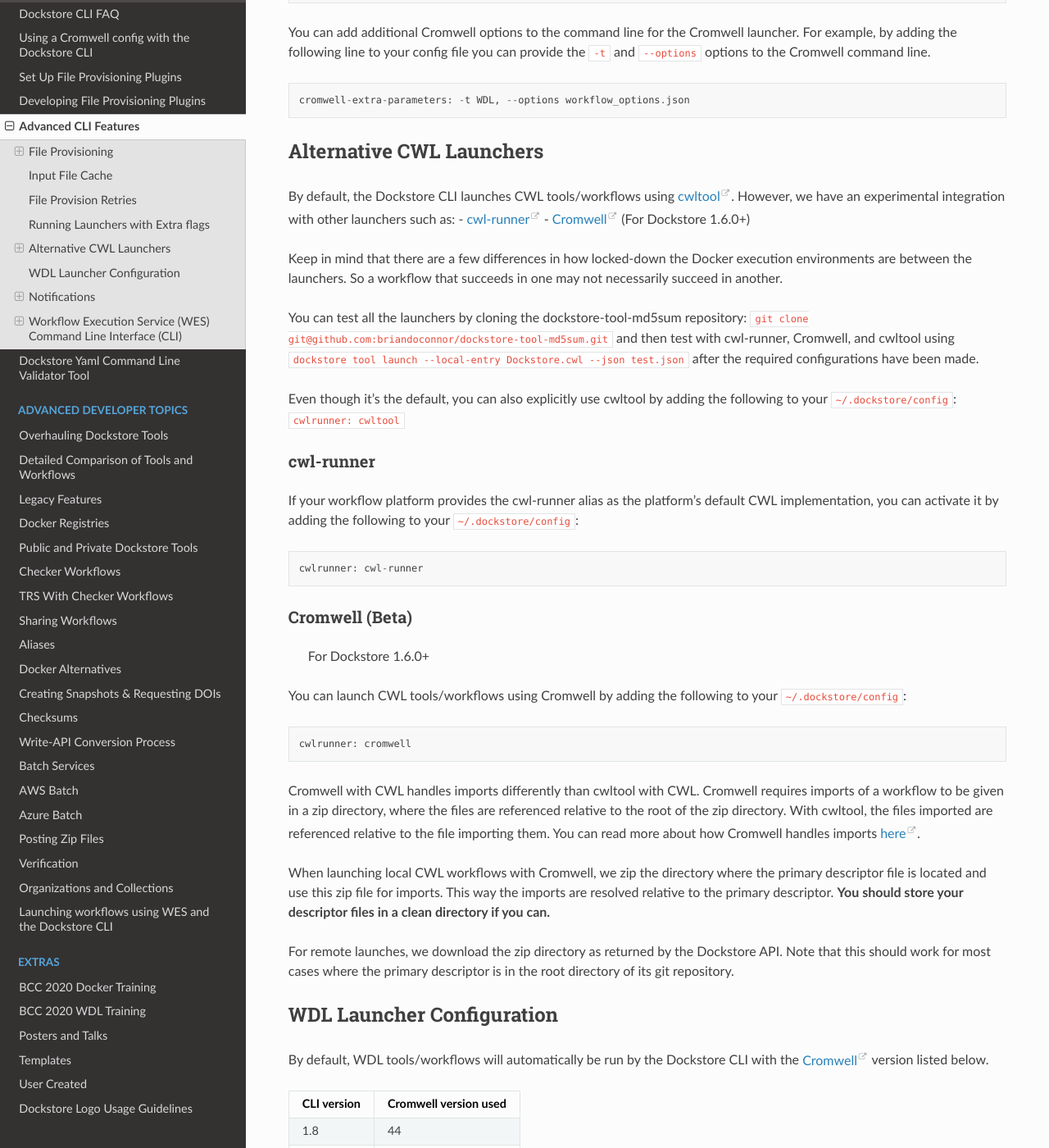
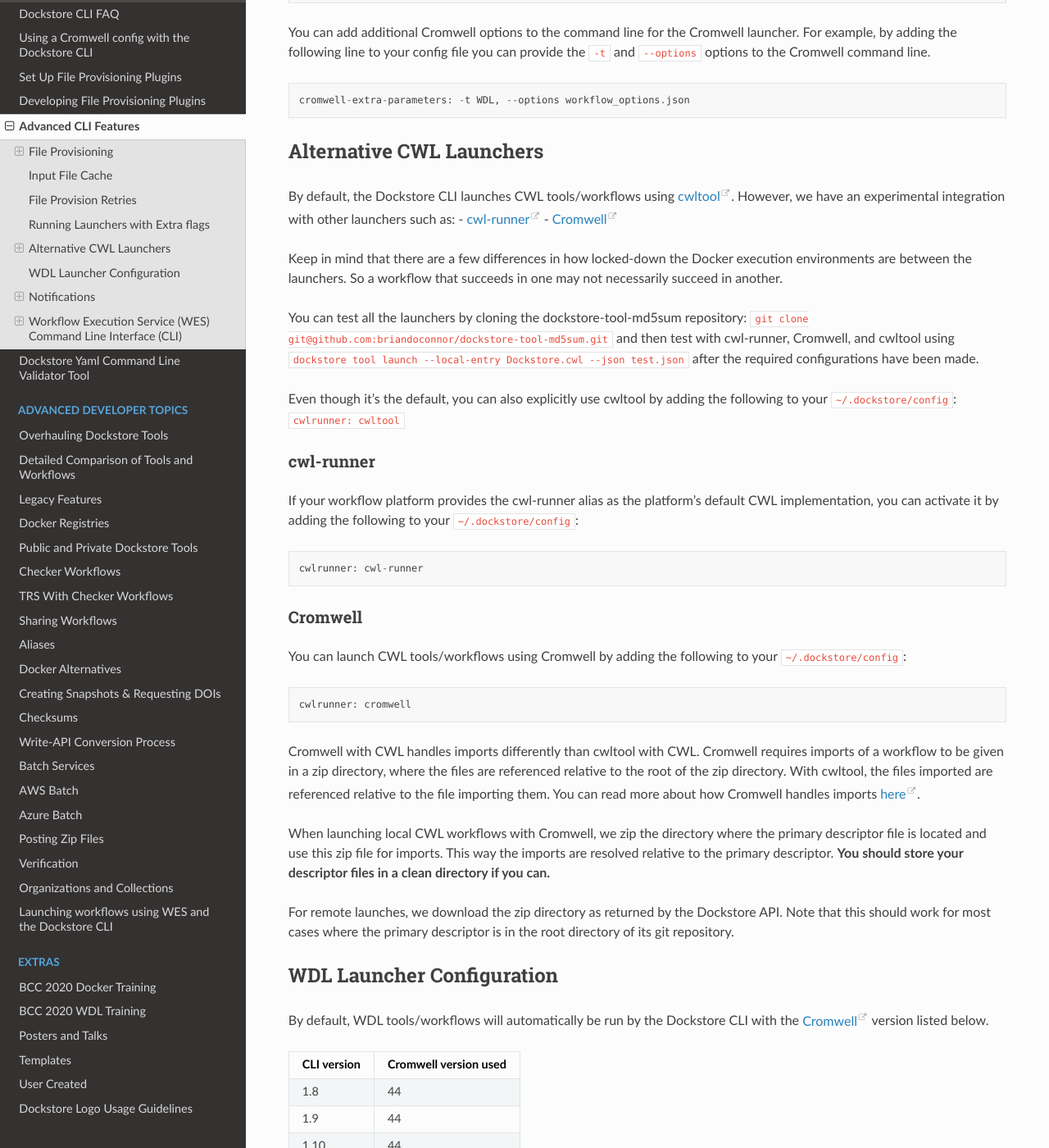
Before and after one commit to dockstore/dockstore-documentation, a Sphinx documentation site: the page built from docs/advanced-topics/dockstore-cli/advanced-features.rst, in a window 1280 px wide and 1400 px high, scrolled down 3471 px. Shown: the whole window at 82% size. Built offline with Sphinx 7.4.7 and the Read the Docs theme 2.0.0, drawn with Linux system fonts in a browser that asks for light colours.

Commit message:
updated cromwell version and removed outdated info

```diff
--- a/docs/advanced-topics/dockstore-cli/advanced-features.rst
+++ b/docs/advanced-topics/dockstore-cli/advanced-features.rst
@@ -253,8 +253,7 @@
 However, we have an experimental integration with other launchers such
 as: -
 `cwl-runner <https://www.commonwl.org/v1.0/CommandLineTool.html#Executing_CWL_documents_as_scripts>`__
-- `Cromwell <https://cromwell.readthedocs.io/en/stable/>`__ (For
-Dockstore 1.6.0+)
+- `Cromwell <https://cromwell.readthedocs.io/en/stable/>`__
 
 Keep in mind that there are a few differences in how locked-down the
 Docker execution environments are between the launchers. So a workflow
@@ -282,12 +281,10 @@
 
     cwlrunner: cwl-runner
 
-.. _cromwell-beta:
+.. _cromwell:
 
-Cromwell (Beta)
+Cromwell
 ~~~~~~~~~~~~~~~
-
-    For Dockstore 1.6.0+
 
 You can launch CWL tools/workflows using Cromwell by adding the
 following to your ``~/.dockstore/config``:
```
Also changed, not shown: other parts of docs/advanced-topics/dockstore-cli/advanced-features.rst (+1 -1 lines).
